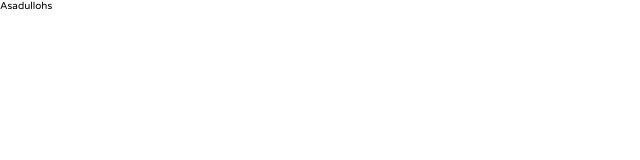
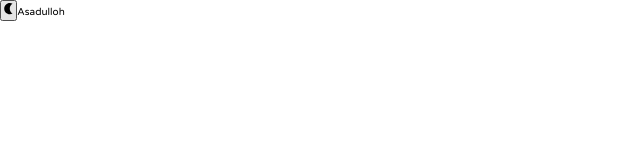
Before and after one commit to HumbleBoyy/Asadullohs, a React (Vite) app: page / in a window 1280 px wide. Shown: the top 160 px of the page, without its empty margins (0-640 px from the left). Built offline with nearby package versions, Linux system fonts and the light colour scheme.

Commit message:
Dark mode added

```diff
--- a/package.json
+++ b/package.json
@@ -16,7 +16,8 @@
     "i18next-node-fs-backend": "^2.1.3",
     "react": "^18.3.1",
     "react-dom": "^18.3.1",
-    "react-i18next": "^15.0.2"
+    "react-i18next": "^15.0.2",
+    "react-icons": "^5.3.0"
   },
   "devDependencies": {
     "@eslint/js": "^9.9.0",
--- a/src/App.jsx
+++ b/src/App.jsx
@@ -1,7 +1,10 @@
+import DarkMode from "./Components/DarkMode/DarkMode"
+
 const App = () => {
   return (
     <>
-      Asadullohs
+      <DarkMode/>
+      Asadulloh
     </>
   )
 }
--- /dev/null
+++ b/src/Components/DarkMode/DarkMode.jsx
@@ -0,0 +1,24 @@
+import { useEffect } from "react"
+import { useState } from "react"
+import { MdSunny } from "react-icons/md";
+import { MdNightlight } from "react-icons/md";
+const DarkMode = () => {
+    const [theme, setTheme] = useState('light')
+
+    useEffect(()=> {
+        document.documentElement.setAttribute('data-theme', theme)
+    },[theme])
+
+    const toggleTheme = () => {
+         setTheme(theme === 'light' ? 'dark' : 'light');
+    }
+  return (
+    <>
+      <button onClick={toggleTheme}>
+         {theme === 'light' ? <MdNightlight /> : <MdSunny />}
+      </button>
+    </>
+  )
+}
+
+export default DarkMode
--- a/src/index.css
+++ b/src/index.css
@@ -9,3 +9,19 @@
 html{
   font-size: 62.5%;
 }
+
+
+:root {
+  --background-color: #fff;
+  --text-color: #000;
+}
+[data-theme="dark"] {
+  --background-color: #121212;
+  --text-color: #fff;
+}
+
+body{
+  background-color: var(--background-color);
+  color: var(--text-color);
+  transition: background-color 0.3s ease, color 0.3s ease;
+}
```
Also changed, not shown: 1 other file (tests, documents, lock files or other folders).
